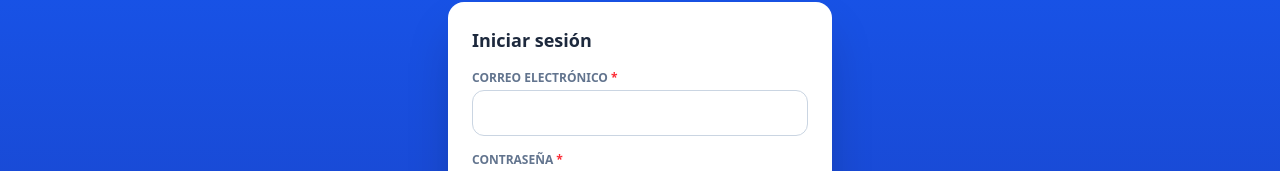
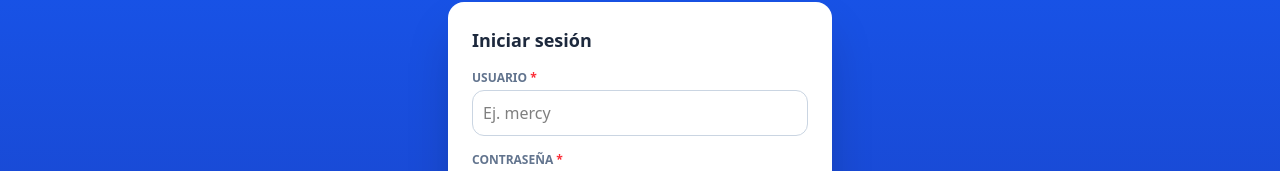
Before and after one commit to SofiaGal97/farmacontrol, a React (Vite) app: page / in a window 1280 px wide. Shown: the part 256-427 px from the top of the page. Built offline with nearby package versions, Linux system fonts and the light colour scheme; no server answers; the database is empty.

Commit message:
Inicio de sesión con nombre de usuario (sin depender de correos reales)

```diff
--- /dev/null
+++ b/src/logica/nombreUsuario.ts
@@ -0,0 +1,28 @@
+// ============================================================
+// CAPA DE LÓGICA: NOMBRE DE USUARIO
+// Firebase necesita un correo para iniciar sesión. Para que la
+// farmacia NO dependa de correos reales, convertimos el usuario
+// (ej. "mercy") a un correo interno del propio proyecto
+// ("mercy@farmacontrol-2cd80.firebaseapp.com"). Ese correo no se
+// usa para enviar nada; solo identifica a la persona.
+// Si alguien escribe un correo real (con @), se usa tal cual.
+// ============================================================
+
+export const DOMINIO_INTERNO = 'farmacontrol-2cd80.firebaseapp.com';
+
+/** "Mercy" → "mercy@farmacontrol-2cd80.firebaseapp.com" */
+export function usuarioACorreo(identificador: string): string {
+  const limpio = identificador.trim().toLowerCase();
+  return limpio.includes('@') ? limpio : `${limpio}@${DOMINIO_INTERNO}`;
+}
+
+/** "mercy@farmacontrol-2cd80.firebaseapp.com" → "mercy" (para mostrarlo en pantalla) */
+export function correoAUsuario(correo: string): string {
+  const sufijo = `@${DOMINIO_INTERNO}`;
+  return correo.endsWith(sufijo) ? correo.slice(0, -sufijo.length) : correo;
+}
+
+/** ¿Es un correo real (se puede recuperar la contraseña por email)? */
+export function esCorreoReal(correo: string): boolean {
+  return !correo.endsWith(`@${DOMINIO_INTERNO}`);
+}
--- a/src/logica/validaciones.ts
+++ b/src/logica/validaciones.ts
@@ -80,9 +80,14 @@ export function validarProducto(formulario: FormularioProducto): Resultado {
 }
 
 /** Validación de un usuario nuevo */
-export function validarNuevoUsuario(nombre: string, correo: string, contrasena: string): string | null {
+export function validarNuevoUsuario(nombre: string, usuario: string, contrasena: string): string | null {
+  const limpio = usuario.trim().toLowerCase();
   if (!nombre.trim()) return 'Escribe el nombre de la persona.';
-  if (!/^[^\s@]+@[^\s@]+\.[^\s@]+$/.test(correo.trim())) return 'El correo no es válido.';
+  if (limpio.includes('@')) {
+    if (!/^[^\s@]+@[^\s@]+\.[^\s@]+$/.test(limpio)) return 'El correo no es válido.';
+  } else if (!/^[a-z0-9._-]{3,30}$/.test(limpio)) {
+    return 'El usuario debe tener de 3 a 30 letras o números, sin espacios ni tildes (ej. mercy, juan.perez).';
+  }
   if (contrasena.length < 6) return 'La contraseña debe tener al menos 6 caracteres.';
   return null;
 }
--- a/src/modelos/tipos.ts
+++ b/src/modelos/tipos.ts
@@ -11,7 +11,8 @@ export type Rol = 'admin' | 'empleado';
 export interface Usuario {
   uid: string; // identificador que da Firebase Authentication
   nombre: string;
-  correo: string;
+  usuario?: string; // nombre de usuario para entrar, ej. "mercy"
+  correo: string; // correo real o interno (ver logica/nombreUsuario.ts)
   rol: Rol;
   activo: boolean; // si es false, ya no puede usar el sistema
 }
--- a/src/paginas/PaginaLogin.tsx
+++ b/src/paginas/PaginaLogin.tsx
@@ -22,7 +22,7 @@ type Modo = 'entrar' | 'recuperar' | 'primerAdmin';
 export default function PaginaLogin() {
   const [modo, setModo] = useState<Modo>('entrar');
   const [nombre, setNombre] = useState('');
-  const [correo, setCorreo] = useState('');
+  const [usuario, setUsuario] = useState(''); // nombre de usuario o correo
   const [contrasena, setContrasena] = useState('');
   const [error, setError] = useState('');
   const [procesando, setProcesando] = useState(false);
@@ -45,20 +45,24 @@ export default function PaginaLogin() {
     setError('');
 
     if (modo === 'primerAdmin') {
-      const problema = validarNuevoUsuario(nombre, correo, contrasena);
+      const problema = validarNuevoUsuario(nombre, usuario, contrasena);
       if (problema) return setError(problema);
     }
 
     setProcesando(true);
     try {
       if (modo === 'entrar') {
-        await iniciarSesion(correo, contrasena);
+        await iniciarSesion(usuario, contrasena);
       } else if (modo === 'recuperar') {
-        await recuperarContrasena(correo);
+        if (!usuario.includes('@')) {
+          setError('La recuperación por correo solo funciona si tu usuario es un correo real. Pide a un administrador que te cree un usuario nuevo.');
+          return;
+        }
+        await recuperarContrasena(usuario);
         mostrarAviso('Te enviamos un correo para cambiar tu contraseña.', 'info');
         cambiarModo('entrar');
       } else {
-        await crearPrimerAdministrador(nombre, correo, contrasena);
+        await crearPrimerAdministrador(nombre, usuario, contrasena);
         mostrarAviso('¡Cuenta de administrador creada!');
       }
     } catch (err) {
@@ -98,16 +102,31 @@ export default function PaginaLogin() {
           </Campo>
         )}
 
-        <Campo etiqueta="Correo electrónico" obligatorio>
+        <Campo
+          etiqueta={modo === 'recuperar' ? 'Correo electrónico' : 'Usuario'}
+          obligatorio
+          ayuda={modo === 'primerAdmin' ? 'Sin espacios ni tildes. Ej: mercy. Con esto entrarás al sistema.' : undefined}
+        >
           <input
-            type="email"
-            autoComplete="email"
+            type="text"
+            autoComplete="username"
+            autoCapitalize="none"
+            autoCorrect="off"
+            spellCheck={false}
+            placeholder={modo === 'recuperar' ? 'tucorreo@gmail.com' : 'Ej. mercy'}
             className={claseInput}
-            value={correo}
-            onChange={(e) => setCorreo(e.target.value)}
+            value={usuario}
+            onChange={(e) => setUsuario(e.target.value)}
             required
           />
         </Campo>
+
+        {modo === 'recuperar' && (
+          <p className="rounded-lg bg-slate-50 p-2.5 text-xs text-slate-600">
+            Solo funciona si tu usuario es un correo real. Si entras con un nombre de usuario (ej. mercy),
+            pide a un administrador que te cree un usuario nuevo.
+          </p>
+        )}
 
         {modo !== 'recuperar' && (
           <Campo etiqueta="Contraseña" obligatorio ayuda={modo === 'primerAdmin' ? 'Mínimo 6 caracteres' : undefined}>
--- a/src/paginas/PaginaUsuarios.tsx
+++ b/src/paginas/PaginaUsuarios.tsx
@@ -8,6 +8,7 @@ import Modal from '../componentes/Modal';
 import { claseBotonPrincipal, claseBotonSecundario, claseInput, claseTarjeta, claseTituloSeccion } from '../componentes/estilos';
 import type { Rol, Usuario } from '../modelos/tipos';
 import { validarNuevoUsuario } from '../logica/validaciones';
+import { correoAUsuario } from '../logica/nombreUsuario';
 import { cambiarEstadoUsuario, cambiarRol, crearUsuario } from '../servicios/usuarios';
 import { mostrarAviso } from '../servicios/avisos';
 import { traducirError } from '../servicios/errores';
@@ -55,7 +56,7 @@ export default function PaginaUsuarios() {
                     <p className="font-bold text-slate-800">
                       {usuario.nombre} {soyYo && <span className="text-xs font-normal text-slate-400">(tú)</span>}
                     </p>
-                    <p className="truncate text-xs text-slate-500">{usuario.correo}</p>
+                    <p className="truncate text-xs text-slate-500">Usuario: {usuario.usuario ?? correoAUsuario(usuario.correo)}</p>
                   </div>
                   <div className="flex flex-col items-end gap-1">
                     <span
@@ -102,7 +103,7 @@ function ModalCrearUsuario({ onCerrar }: { onCerrar: () => void }) {
   const perfil = usePerfil();
   const { enLinea } = useConexion();
   const [nombre, setNombre] = useState('');
-  const [correo, setCorreo] = useState('');
+  const [nombreUsuario, setNombreUsuario] = useState('');
   const [contrasena, setContrasena] = useState('');
   const [rol, setRol] = useState<Rol>('empleado');
   const [error, setError] = useState('');
@@ -110,7 +111,7 @@ function ModalCrearUsuario({ onCerrar }: { onCerrar: () => void }) {
 
   const manejarGuardar = async (e: FormEvent) => {
     e.preventDefault();
-    const problema = validarNuevoUsuario(nombre, correo, contrasena);
+    const problema = validarNuevoUsuario(nombre, nombreUsuario, contrasena);
     if (problema) {
       setError(problema);
       return;
@@ -118,7 +119,7 @@ function ModalCrearUsuario({ onCerrar }: { onCerrar: () => void }) {
     setGuardando(true);
     setError('');
     try {
-      await crearUsuario(nombre, correo, contrasena, rol, perfil);
+      await crearUsuario(nombre, nombreUsuario, contrasena, rol, perfil);
       mostrarAviso(`Usuario ${nombre} creado`);
       onCerrar();
     } catch (err) {
@@ -139,8 +140,17 @@ function ModalCrearUsuario({ onCerrar }: { onCerrar: () => void }) {
         <Campo etiqueta="Nombre completo" obligatorio>
           <input className={claseInput} value={nombre} onChange={(e) => setNombre(e.target.value)} />
         </Campo>
-        <Campo etiqueta="Correo electrónico" obligatorio ayuda="Lo usará para iniciar sesión">
-          <input type="email" className={claseInput} value={correo} onChange={(e) => setCorreo(e.target.value)} />
+        <Campo etiqueta="Usuario" obligatorio ayuda="Con esto entrará al sistema. Sin espacios ni tildes (ej. juan, ana.lopez)">
+          <input
+            type="text"
+            autoCapitalize="none"
+            autoCorrect="off"
+            spellCheck={false}
+            placeholder="Ej. juan"
+            className={claseInput}
+            value={nombreUsuario}
+            onChange={(e) => setNombreUsuario(e.target.value)}
+          />
         </Campo>
         <Campo etiqueta="Contraseña inicial" obligatorio ayuda="Mínimo 6 caracteres">
           <input type="text" className={claseInput} value={contrasena} onChange={(e) => setContrasena(e.target.value)} />
--- a/src/servicios/usuarios.ts
+++ b/src/servicios/usuarios.ts
@@ -23,6 +23,7 @@ import {
 } from 'firebase/firestore';
 import { auth, db, firebaseConfig } from '../config/firebase';
 import type { Rol, Usuario } from '../modelos/tipos';
+import { correoAUsuario, usuarioACorreo } from '../logica/nombreUsuario';
 import { registrarEnBitacora } from './bitacora';
 import { guardarEnSegundoPlano } from './sincronizacion';
 
@@ -31,8 +32,9 @@ const documentoConfiguracion = doc(db, 'config', 'setup');
 
 // ---------------- Sesión ----------------
 
-export function iniciarSesion(correo: string, contrasena: string) {
-  return signInWithEmailAndPassword(auth, correo.trim(), contrasena);
+/** Acepta un nombre de usuario (ej. "mercy") o un correo real */
+export function iniciarSesion(usuario: string, contrasena: string) {
+  return signInWithEmailAndPassword(auth, usuarioACorreo(usuario), contrasena);
 }
 
 export function cerrarSesion() {
@@ -83,13 +85,15 @@ export async function estadoConfiguracion(): Promise<EstadoConfiguracion> {
  * Crea la PRIMERA cuenta (administradora). Solo funciona una vez:
  * las reglas de seguridad lo impiden si ya existe "config/setup".
  */
-export async function crearPrimerAdministrador(nombre: string, correo: string, contrasena: string) {
-  const credencial = await createUserWithEmailAndPassword(auth, correo.trim(), contrasena);
+export async function crearPrimerAdministrador(nombre: string, usuario: string, contrasena: string) {
+  const correo = usuarioACorreo(usuario);
+  const credencial = await createUserWithEmailAndPassword(auth, correo, contrasena);
   try {
     const lote = writeBatch(db);
     lote.set(doc(coleccionUsuarios, credencial.user.uid), {
       nombre: nombre.trim(),
-      correo: correo.trim().toLowerCase(),
+      usuario: correoAUsuario(correo),
+      correo,
       rol: 'admin',
       activo: true,
       creadoEn: Timestamp.now(),
@@ -120,24 +124,26 @@ function obtenerAuthSecundaria(): Auth {
 
 export async function crearUsuario(
   nombre: string,
-  correo: string,
+  usuario: string,
   contrasena: string,
   rol: Rol,
   administrador: Usuario,
 ) {
+  const correo = usuarioACorreo(usuario);
   const authRegistro = obtenerAuthSecundaria();
-  const credencial = await createUserWithEmailAndPassword(authRegistro, correo.trim(), contrasena);
+  const credencial = await createUserWithEmailAndPassword(authRegistro, correo, contrasena);
   await signOut(authRegistro);
 
   const lote = writeBatch(db);
   lote.set(doc(coleccionUsuarios, credencial.user.uid), {
     nombre: nombre.trim(),
-    correo: correo.trim().toLowerCase(),
+    usuario: correoAUsuario(correo),
+    correo,
     rol,
     activo: true,
     creadoEn: Timestamp.now(),
   });
-  registrarEnBitacora(lote, administrador, 'Usuario creado', `${nombre.trim()} (${rol})`);
+  registrarEnBitacora(lote, administrador, 'Usuario creado', `${nombre.trim()} — usuario "${correoAUsuario(correo)}" (${rol})`);
   await lote.commit();
 }
 
```
Also changed, not shown: src/servicios/errores.ts (+5 -5 lines).
